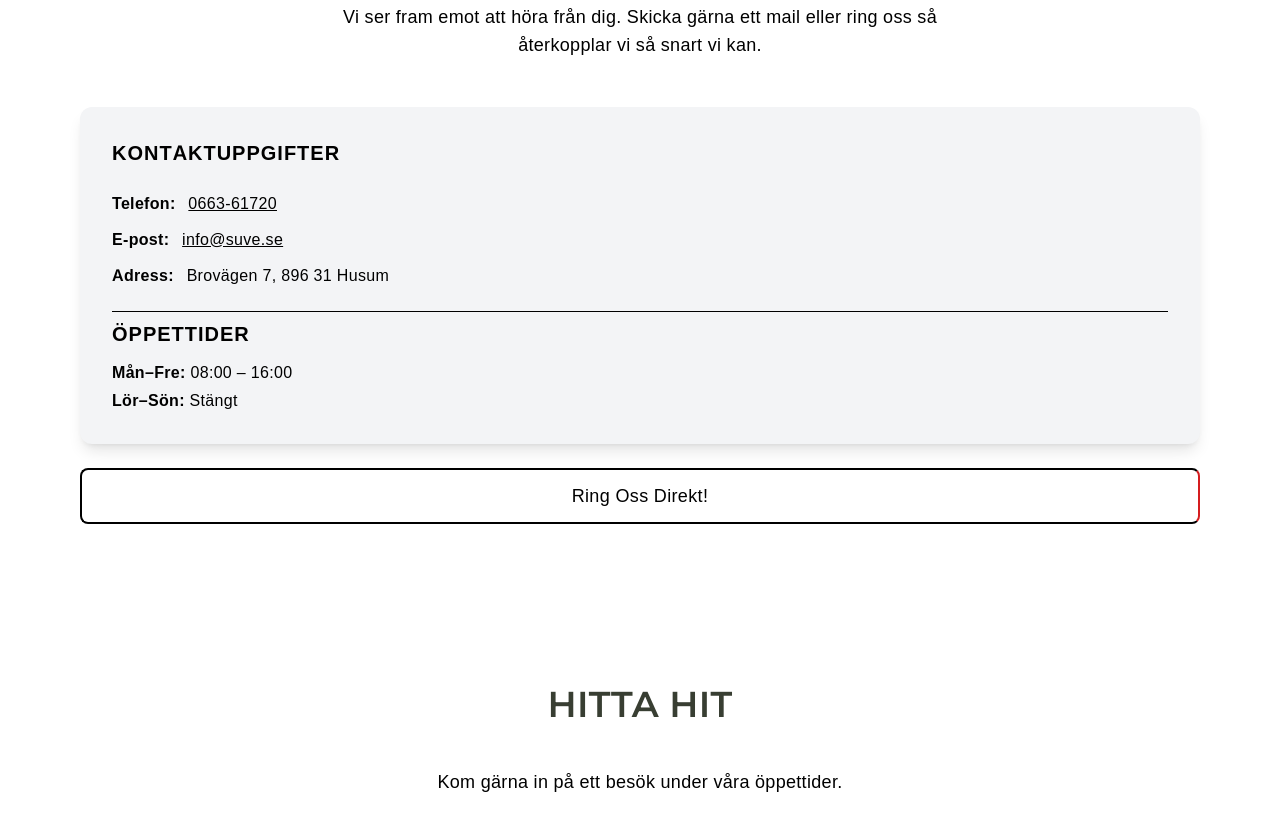
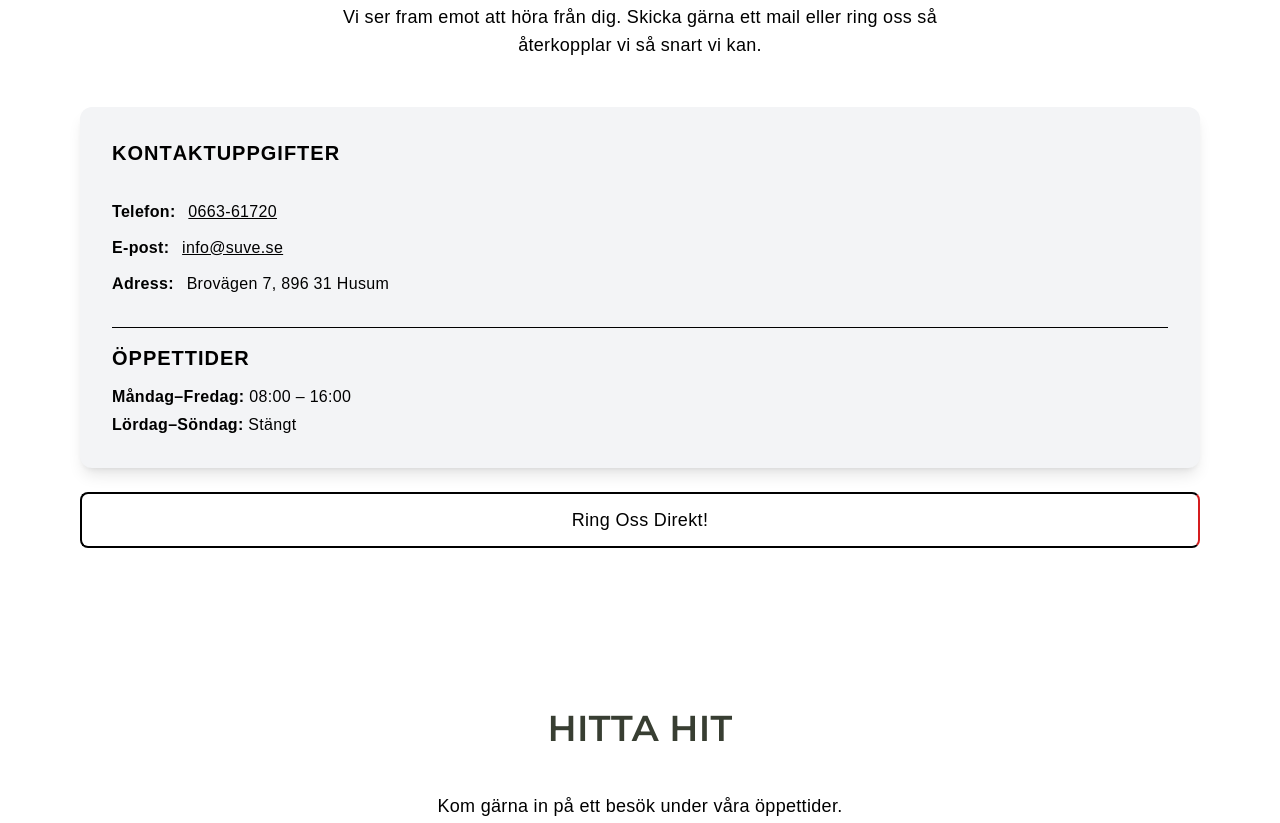
Before and after one commit to defastigheter/suve, a website: page index.html in a window 1280 px wide. Shown: the part 1960-2783 px from the top of the page. Drawn offline with Linux system fonts and the light colour scheme.

Commit message:
Uppdaterade hemsidan

```diff
--- a/index.html
+++ b/index.html
@@ -290,9 +290,9 @@ git push -f origin main
         <!-- GRID: 1 kolumn på mobil, 2 kolumner på md+ -->
         <div class="mt-12 grid grid-cols-1">
 
-          <!-- Elias -->
+          <!-- Kontaktkort -->
           <div class="bg-Gray-100 dark:bg-PistageC-700 rounded-xl shadow-lg p-8 h-full">
-            <div class="space-y-6">
+            <div class="space-y-8">
               <h3 class="text-xl font-subheading text-Black dark:text-Gray-100">Kontaktuppgifter</h3>
 
               <div class="space-y-3 font-body text-Black dark:text-Gray-100">
@@ -313,20 +313,17 @@ git push -f origin main
               </div>
 
               <!-- Öppettider -->
-              <div class="font-body text-Black dark:text-Gray-100 pt-2 border-t border-Gray-300 dark:border-PistageC-500">
-                <h3 class="text-xl font-subheading text-Black dark:text-Gray-100 mb-3">Öppettider</h3>
+              <div class="pt-4 border-t border-Gray-300 dark:border-PistageC-500 font-body text-Black dark:text-Gray-100">
+                <h4 class="text-xl font-subheading mb-3">Öppettider</h4>
                 <div class="space-y-1">
-                  <p><span class="font-semibold">Mån–Fre:</span> 08:00 – 16:00</p>
-                  <p><span class="font-semibold">Lör–Sön:</span> Stängt</p>
+                  <p><span class="font-semibold">Måndag–Fredag:</span> 08:00 – 16:00</p>
+                  <p><span class="font-semibold">Lördag–Söndag:</span> Stängt</p>
                 </div>
               </div>
             </div>
           </div>
 
-
-
-
-
+          <!-- Ring oss-knapp -->
           <div class="pt-6">
             <a href="tel:+46725756671">
               <button class="w-full px-8 py-3 bg-transparent border-2 border-r-AccentR-500 text-Black dark:border-r-AccentR-500 dark:text-BokashiC-400 font-body font-semibold rounded-lg hover:bg-KlipphallC-50 dark:hover:bg-PistageC-600/40 focus:outline-none transition-all duration-200 text-lg">
@@ -335,7 +332,9 @@ git push -f origin main
             </a>
           </div>
         </div>
+      </div>
     </section>
+
 
     <!-- HITTA HIT SECTION (NY) -->
     <section class="py-20" id="hitta-hit">
```
Also changed, not shown: src/output.css. Lines whose indentation alone changed are shown as unchanged.
